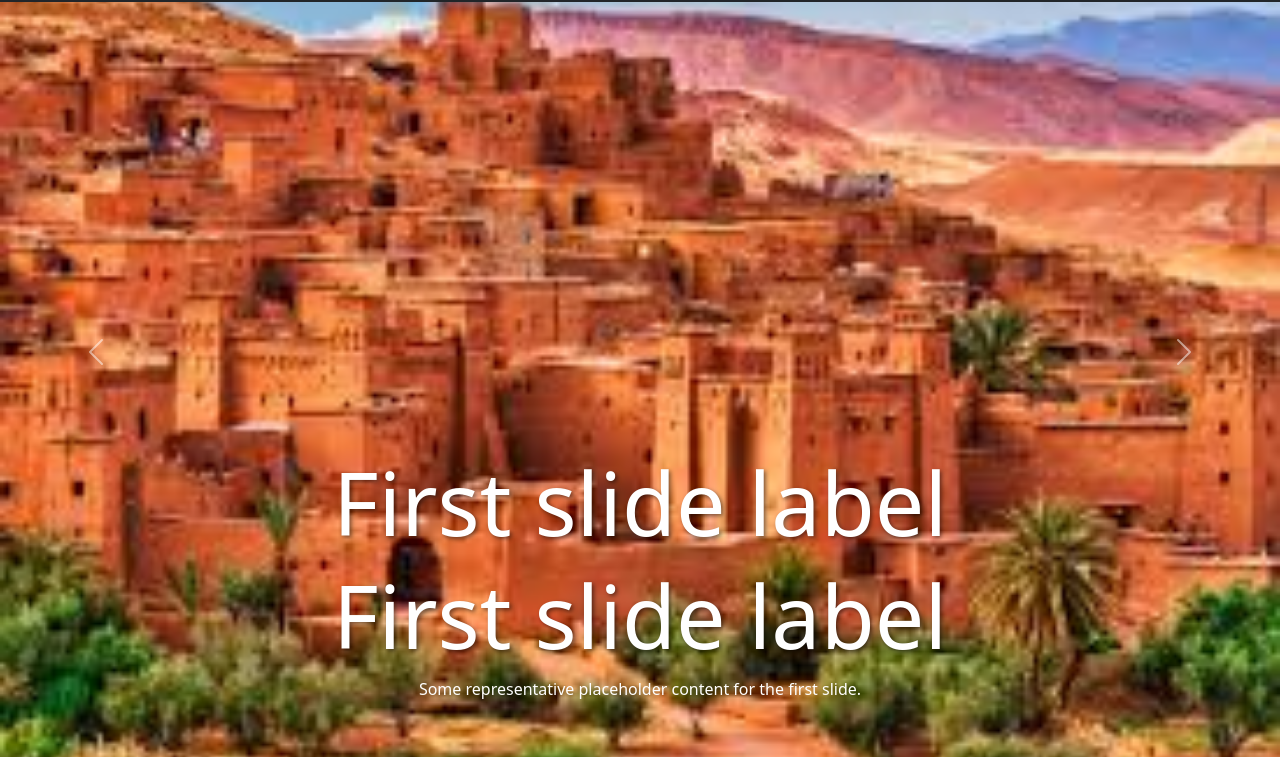
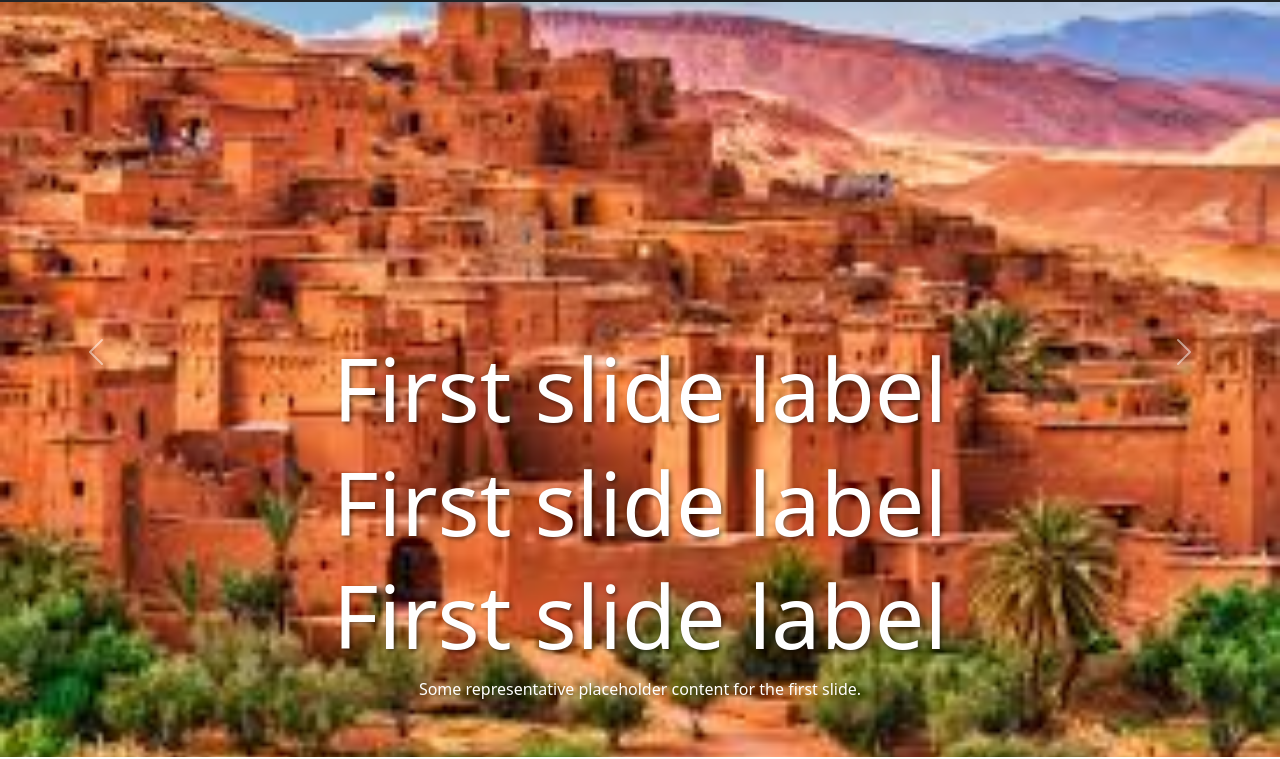
Before and after one commit to NajatMezough/site-web, a plain HTML site: page index.html in a window 1280 px wide. Shown: the part 54-813 px from the top of the page. Drawn offline with nearby package versions, Linux system fonts and the light colour scheme.

Commit message:
TLSSTRPP-2: add titel

```diff
--- a/index.html
+++ b/index.html
@@ -42,6 +42,7 @@
     <div class="carousel-item active">
       <img src="imgs/home 2.jpg" class="d-block w-100" alt="...">
       <div class="carousel-caption d-none d-md-block">
+        <h5 class="title">First slide label</h5>
         <h5 class="title">First slide label</h5>
         <h5 class="title">First slide label</h5>
 
```
